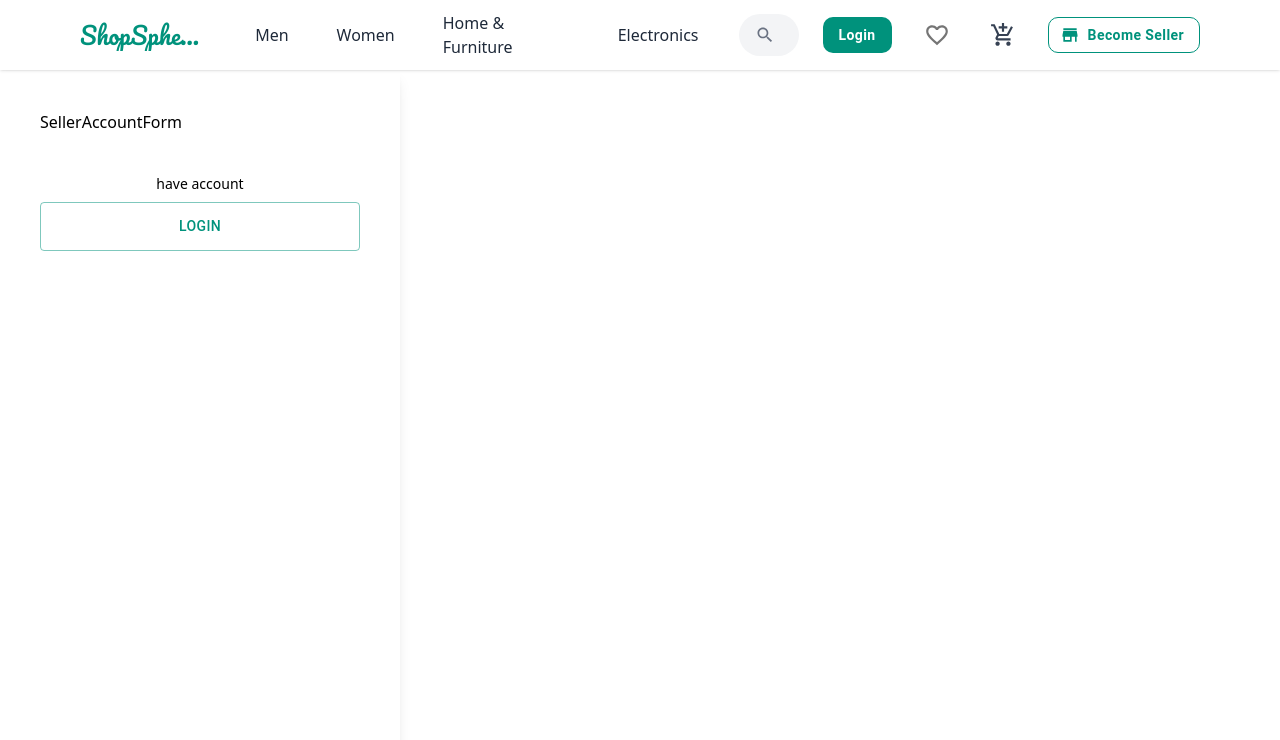
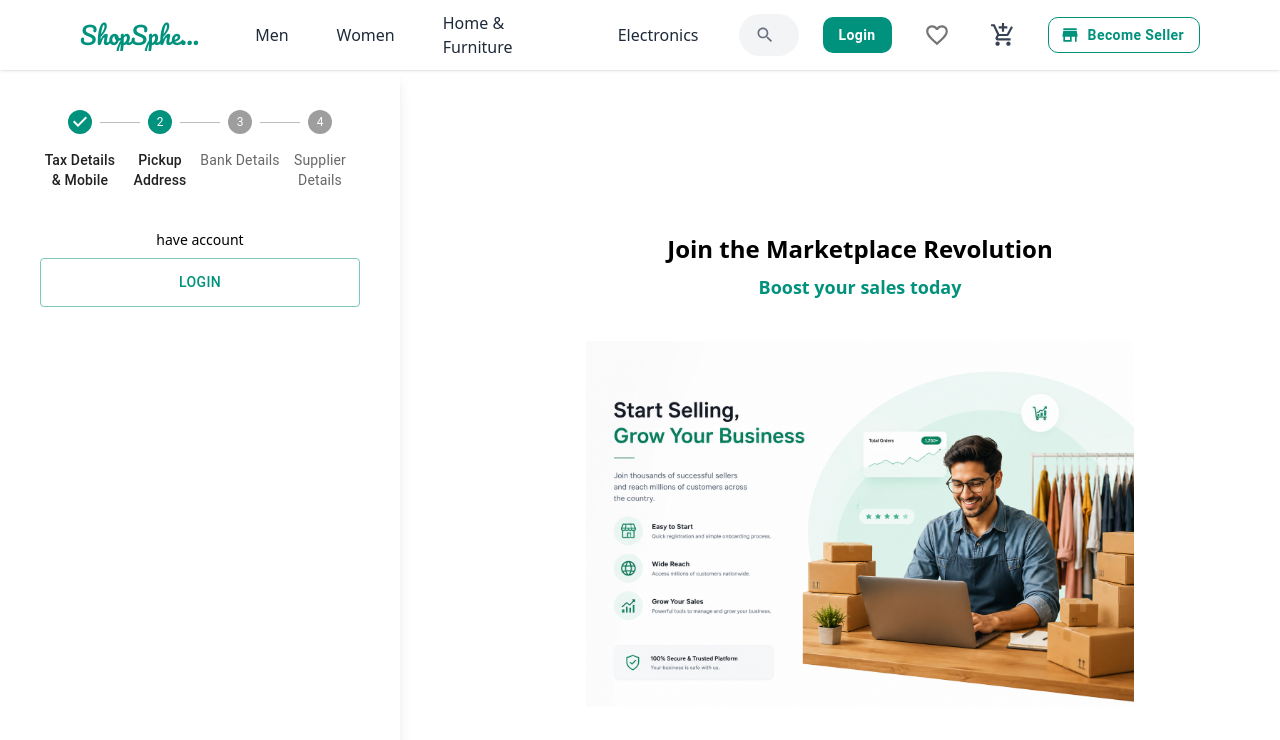
Before and after one commit to yashlodam/ecommerce_react, a React (Vite) app in the folder ecommerce_react/: page /become-seller in a window 1280 px wide. Shown: the top 740 px of the page. Built offline with nearby package versions, Linux system fonts and the light colour scheme.

Commit message:
images added to the seller sections

```diff
--- a/ecommerce_react/src/customer/pages/Become_seller/BecomeSeller.jsx
+++ b/ecommerce_react/src/customer/pages/Become_seller/BecomeSeller.jsx
@@ -26,7 +26,14 @@ function BecomeSeller() {
                 </div>
 
         </section>
-        <section className='hidden md:flex justify-center items-center'>
+        <section className='hidden md:col-span-1 lg:col-span-2 md:flex justify-center items-center'>
+            <div className='lg:w-[70%] px-5 space-y-10'>
+               <div className='space-y-2 font-bold text-center'>
+                <p className='text-2xl'>Join the Marketplace Revolution</p>
+                <p className='text-lg text-primary'>Boost your sales today</p>
+               </div>
+                <img src="./images/becomeSeller.png" alt="" />
+            </div>
 
         </section>
     </div>
--- a/ecommerce_react/src/customer/pages/Become_seller/SellerAccountForm.jsx
+++ b/ecommerce_react/src/customer/pages/Become_seller/SellerAccountForm.jsx
@@ -1,8 +1,29 @@
-import React from 'react'
+import Step from '@mui/material/Step';
+import StepLabel from '@mui/material/StepLabel';
+import Stepper from '@mui/material/Stepper';
+import React, { useState } from 'react'
+
+const steps = [
+  "Tax Details & Mobile",
+  "Pickup Address",
+  "Bank Details",
+  "Supplier Details"
+]
 
 function SellerAccountForm() {
+  const [activeStep,setActiveStep] = useState(1);
   return (
-    <div>SellerAccountForm</div>
+    <div>
+      <Stepper activeStep={activeStep} alternativeLabel>
+        {
+          steps.map((label,index)=>(
+            <Step key={label}>
+              <StepLabel>{label}</StepLabel>
+            </Step>
+          ))
+        }
+      </Stepper>
+    </div>
   )
 }
 
```
